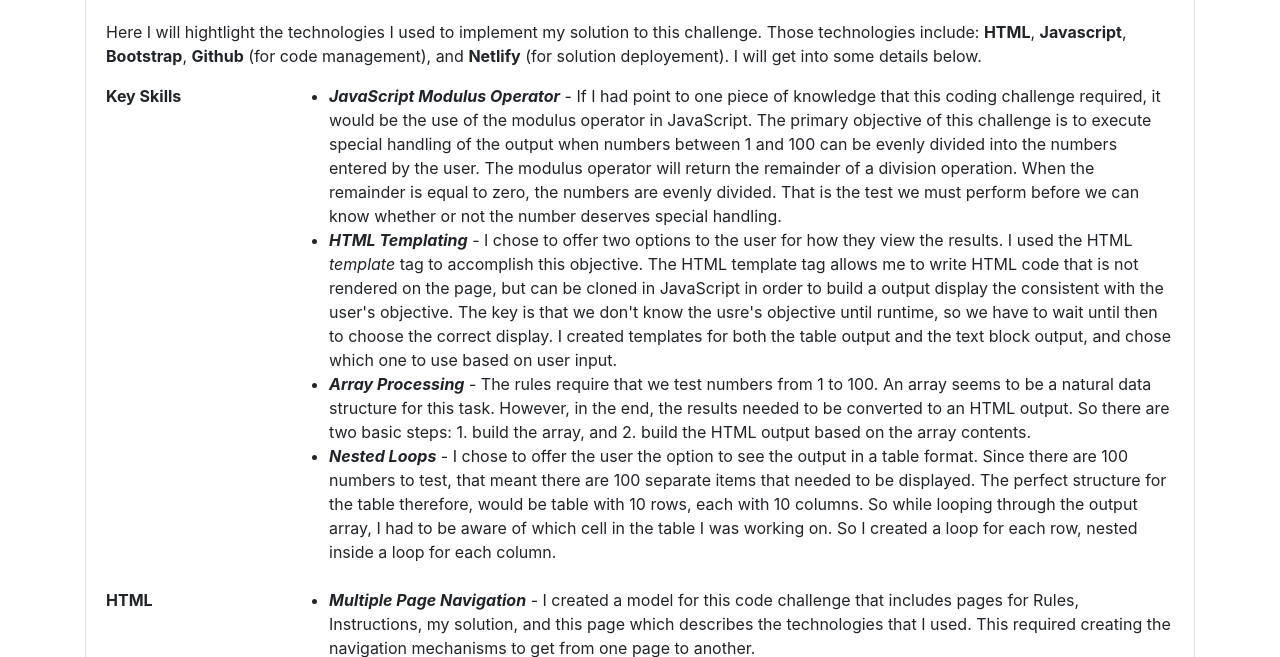
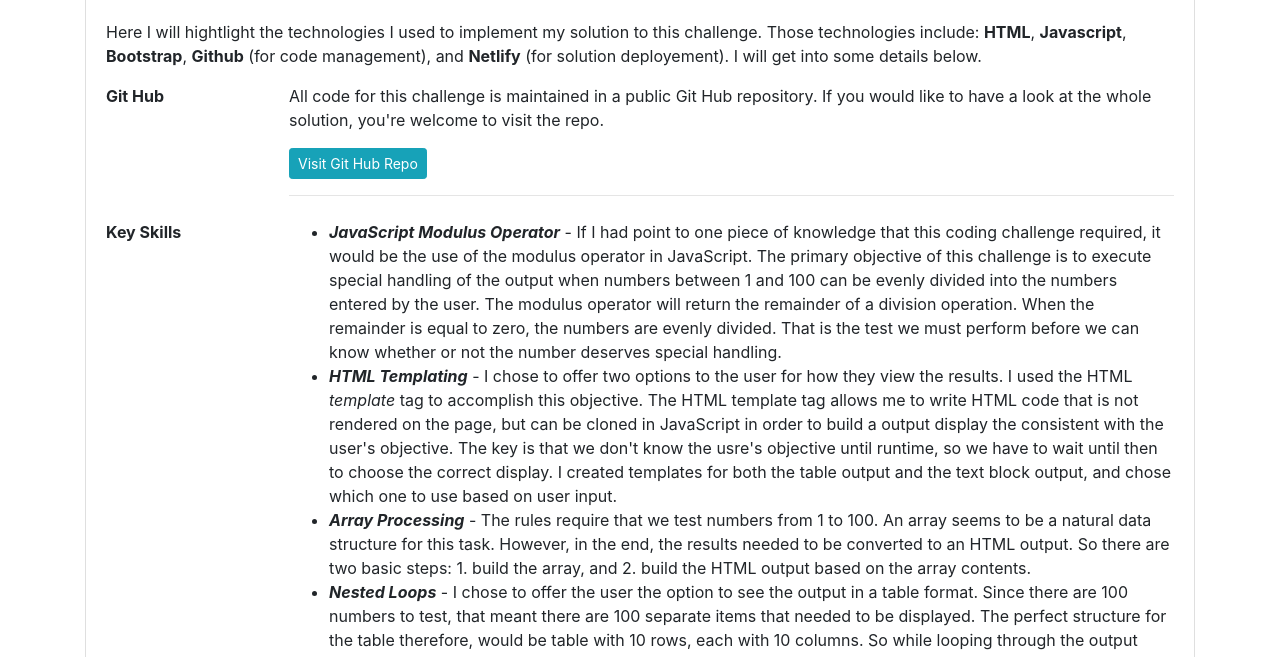
Before and after one commit to gps57/gpsFizzBuzz, a plain HTML site: page html/tech-used.html in a window 1280 px wide. Shown: the part 127-784 px from the top of the page. Drawn offline with nearby package versions, Linux system fonts and the light colour scheme.

Commit message:
Added link to Git Hub repo
Added link to GitHub repo.

```diff
--- a/html/tech-used.html
+++ b/html/tech-used.html
@@ -59,6 +59,15 @@
                 get into some details below.
               </p>
               <dl class="row">
+                <dt class="col-sm-2">Git Hub</dt>
+                <dd class="col-sm-10">
+                  <p>
+                    All code for this challenge is maintained in a public Git Hub repository.
+                    If you would like to have a look at the whole solution, you're welcome to visit the repo.
+                  </p>
+                  <a href="https://github.com/gps57/gpsFizzBuzz" class="btn btn-sm btn-info" target="_blank">Visit Git Hub Repo</a>
+                  <hr />
+                </dd>
                 <dt class="col-sm-2">Key Skills</dt>
                 <dd class="col-sm-10">
                   <ul>
@@ -83,12 +92,12 @@
                     </li>
                     <li>
                       <span class="font-weight-bold font-italic">Array Processing</span>
-                       - The rules require that we test numbers from 1 to 100. An array seems to be a natural data structure for this
+                      - The rules require that we test numbers from 1 to 100. An array seems to be a natural data structure for this
                       task.  However, in the end, the results needed to be converted to an HTML output.  So there are two basic steps:
                       1. build the array, and 2. build the HTML output based on the array contents.
                     <li>
                       <span class="font-weight-bold font-italic">Nested Loops</span>
-                        - I chose to offer the user the option to see the output in a table format.  Since there are 100 numbers to test,
+                      - I chose to offer the user the option to see the output in a table format.  Since there are 100 numbers to test,
                       that meant there are 100 separate items that needed to be displayed.  The perfect structure for the table therefore,
                       would be table with 10 rows, each with 10 columns.  So while looping through the output array, I had to be aware
                       of which cell in the table I was working on.  So I created a loop for each row, nested inside a loop for each column.
```
